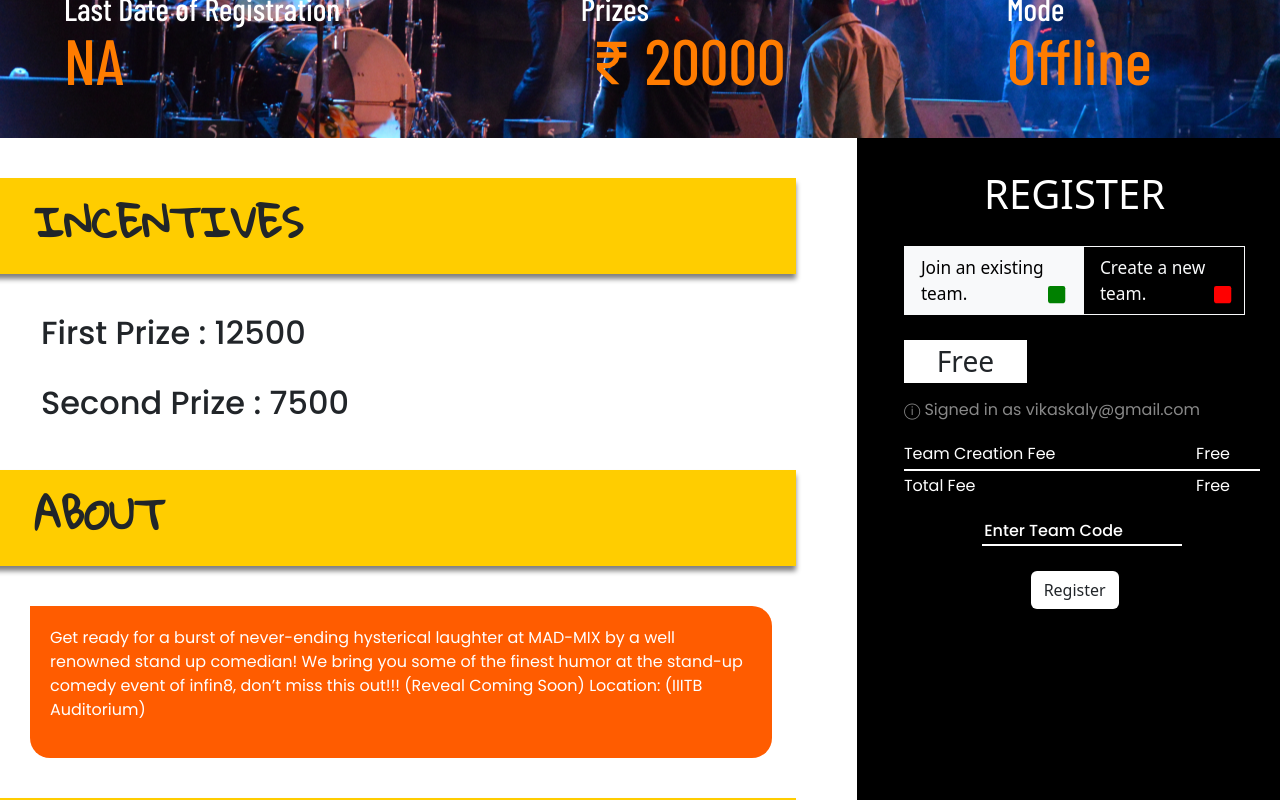
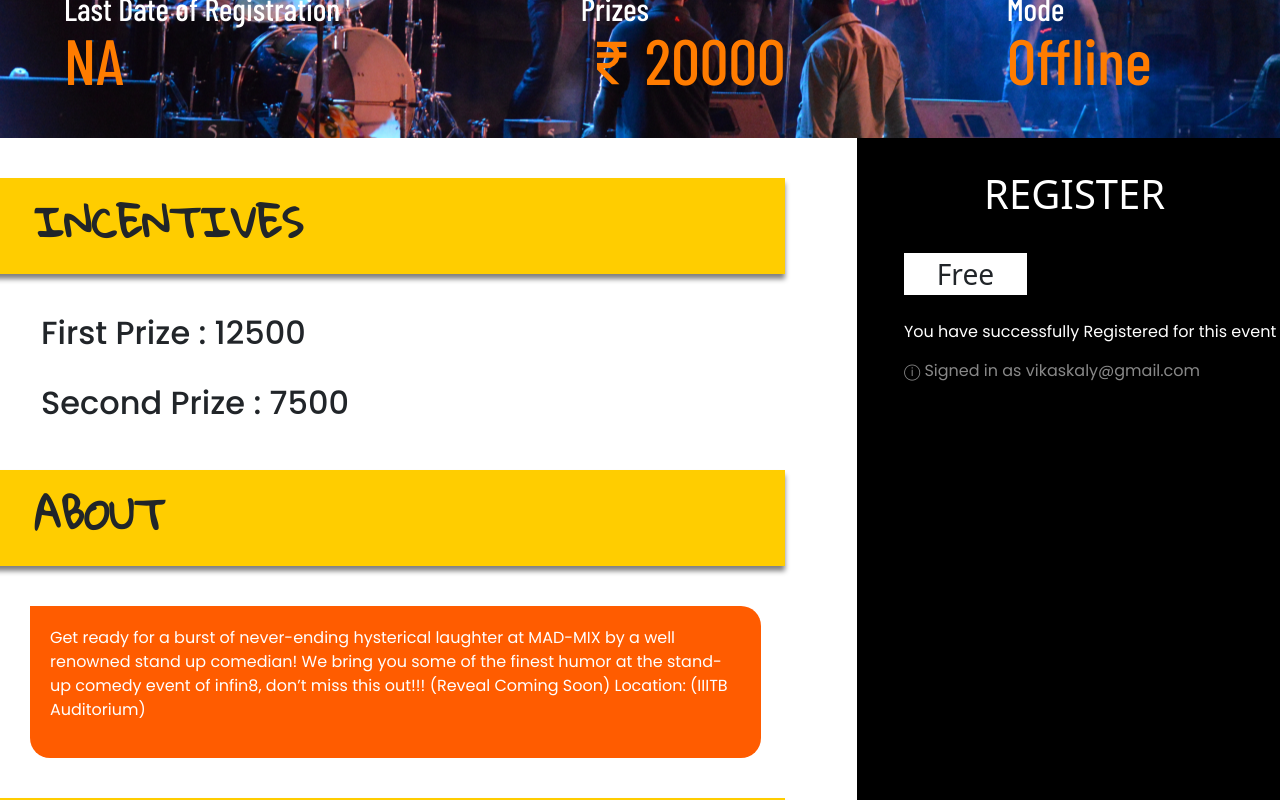
Before and after one commit to zense/Infin8-2023, a React (Create React App) app in the folder client/: page /registerevent/1 in a window 1280 px wide. Shown: the part 460-1260 px from the top of the page. Built offline with nearby package versions, Linux system fonts and the light colour scheme; a web font is replaced by a local one.

Commit message:
Removing X overflow in event page

```diff
--- a/client/src/components/RegisterEvent/Container/Container.jsx
+++ b/client/src/components/RegisterEvent/Container/Container.jsx
@@ -10,7 +10,7 @@ export default function Container(props){
         <div className="container-fluid px-0" >
 
             <div className="row">
-                <div className="col-md-8 col-12" style={{"paddingRight":"0"}}>
+                <div className="col-md-8 col-12">
 
 
                     <div style={{"marginTop":"20px","padding":"20px 0 20px 0","textIndent": "1em"}} className="row">
@@ -75,17 +75,17 @@ export default function Container(props){
                     {/* <Register
                         event_fee={props.event_fee}
                         email={props.email}
-                    />
-                     */}
+                    /> */}
 
-                    <RegisterTeam
+
+                    {/* <RegisterTeam
                         fee={props.event_fee}
                         email={props.email}
-                    />
+                    /> */}
 
                     {/* <NotSignedIn/> */}
 
-                    {/* <Registered email={"vikaskaly@gmail.com"}/> */}
+                    <Registered email={"vikaskaly@gmail.com"}/>
 
                 </div>
 
--- a/client/src/components/RegisterEvent/RegisterEvent.js
+++ b/client/src/components/RegisterEvent/RegisterEvent.js
@@ -14,7 +14,7 @@ function RegisterEvent(props) {
     }
   }
   return (
-    <div>
+    <div style={{"overflowX":"hidden"}}>
       <Navbar/>
       {/* If user is not logged in, should we print the pay base fees page or the regular event page */}
       <Heading heading={event.title} paid_base_fees={props.paid_base_fees} deadline={event.registrationDeadline} prizes={parseInt(event.prizes.first,10) + parseInt(event.prizes.second,10)} mode={event.mode}/>       {/*If paid_base_fees is false, heading will always be "Pay Base Fees"*/}
```
